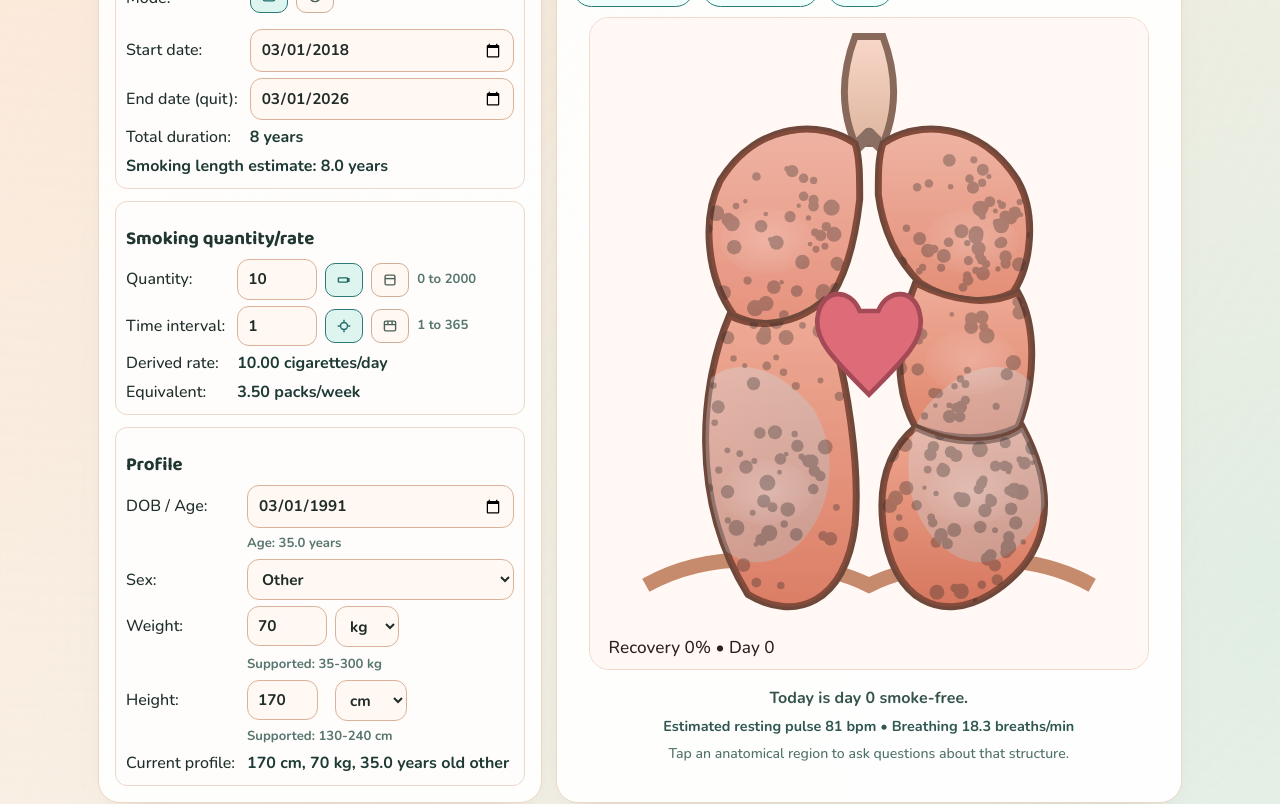
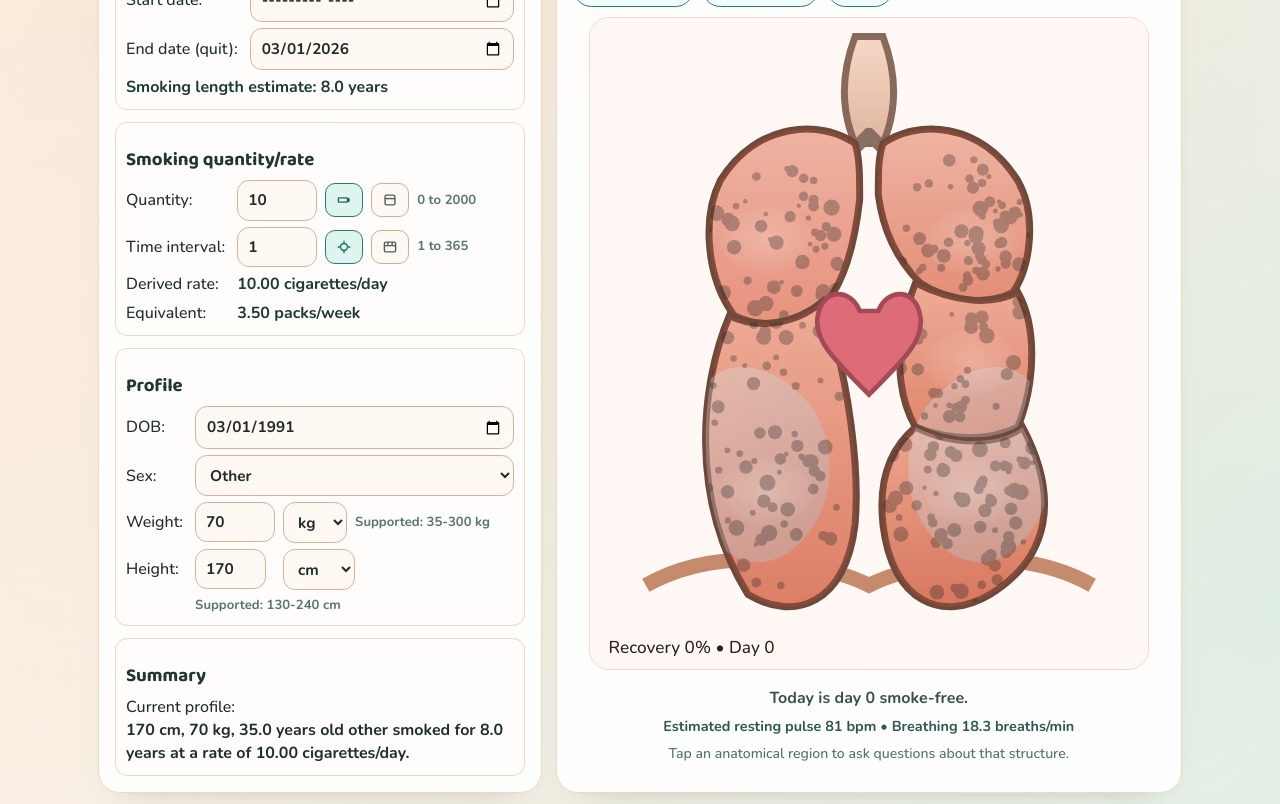
Before and after one commit to bacchuongdaungo/lungs_monitor, a React (Vite) app in the folder smoke-free-lungs/: page / in a window 1280 px wide. Shown: the part 380-1184 px from the top of the page. Built offline with nearby package versions, Linux system fonts and the light colour scheme.

Commit message:
fix: update smoking start date handling and improve error messages

```diff
--- a/smoke-free-lungs/src/components/InputForm.tsx
+++ b/smoke-free-lungs/src/components/InputForm.tsx
@@ -1,11 +1,11 @@
 import type { FocusEvent, KeyboardEvent, ReactNode } from "react";
 import {
-  ageYearsFromDOBISO,
+  // ageYearsFromDOBISO,
   estimateCigsPerDay,
   MAX_CONSUMPTION_INTERVAL_COUNT,
   MAX_CONSUMPTION_QUANTITY,
   MAX_HEIGHT_CM,
-  MAX_SMOKING_YEARS,
+  // MAX_SMOKING_YEARS,
   MAX_WEIGHT_KG,
   MIN_CONSUMPTION_INTERVAL_COUNT,
   MIN_HEIGHT_CM,
@@ -73,29 +73,6 @@ function ToggleButton({
 function yearsText(startISO: string, quitISO: string): string {
   const years = smokingYearsByDates(startISO, quitISO);
   return `${years.toFixed(1)} years`;
-}
-
-function formatDurationFromYears(years: number): string {
-  const totalDays = Math.max(0, Math.round(years * 365.25));
-  if (totalDays < 30) {
-    return `${totalDays} day${totalDays === 1 ? "" : "s"}`;
-  }
-
-  if (totalDays < 365) {
-    const months = Math.max(1, Math.round(totalDays / 30.44));
-    return `${months} month${months === 1 ? "" : "s"}`;
-  }
-
-  const wholeYears = Math.floor(totalDays / 365.25);
-  const wholeYearDays = Math.round(wholeYears * 365.25);
-  const remainingDays = Math.max(0, totalDays - wholeYearDays);
-  const remainingMonths = Math.round(remainingDays / 30.44);
-
-  if (remainingMonths <= 0) {
-    return `${wholeYears} year${wholeYears === 1 ? "" : "s"}`;
-  }
-
-  return `${wholeYears} year${wholeYears === 1 ? "" : "s"} ${remainingMonths} month${remainingMonths === 1 ? "" : "s"}`;
 }
 
 function weightRangeText(unit: WeightUnit): string {
@@ -205,7 +182,7 @@ export function InputForm({ inputs, errors, summary, onChange }: Props) {
     intervalCount,
   );
 
-  const ageYears = ageYearsFromDOBISO(inputs.dobISO);
+  // const ageYears = ageYearsFromDOBISO(inputs.dobISO);
 
   function handleConsumptionUnitChange(nextUnit: ConsumptionUnit) {
     if (nextUnit === inputs.consumptionUnit) return;
@@ -261,7 +238,7 @@ export function InputForm({ inputs, errors, summary, onChange }: Props) {
       <div className="summary-block">
         <h3 className="method-heading">Smoking length</h3>
         <div className="summary-grid">
-          <div>Mode:</div>
+          {/* <div>Mode:</div>
           <strong>
             <div className="toggle-row">
               <ToggleButton
@@ -287,7 +264,7 @@ export function InputForm({ inputs, errors, summary, onChange }: Props) {
                 onClick={() => onChange("smokingLengthMode", "approx_years")}
               />
             </div>
-          </strong>
+          </strong> */}
 
           {inputs.smokingLengthMode === "exact_dates" ? (
             <>
@@ -297,7 +274,7 @@ export function InputForm({ inputs, errors, summary, onChange }: Props) {
                   <input
                     id="smokingStartDateISO"
                     name="smokingStartDateISO"
-                    type="date"
+                    type="month"
                     aria-label="Start date"
                     value={inputs.smokingStartDateISO}
                     onChange={(event) => onChange("smokingStartDateISO", event.target.value)}
@@ -308,7 +285,7 @@ export function InputForm({ inputs, errors, summary, onChange }: Props) {
             </>
           ) : (
             <>
-              <div>Approximate years:</div>
+              {/* <div>Approx. years:</div>
               <strong>
                 <label className="summary-control" htmlFor="approxSmokingYears">
                   <input
@@ -326,7 +303,7 @@ export function InputForm({ inputs, errors, summary, onChange }: Props) {
                   <span className="field-hint">Range: 0 to {MAX_SMOKING_YEARS} years.</span>
                   {errors.approxSmokingYears ? <span className="field-error" role="alert">{errors.approxSmokingYears}</span> : null}
                 </label>
-              </strong>
+              </strong> */}
             </>
           )}
 
@@ -344,9 +321,6 @@ export function InputForm({ inputs, errors, summary, onChange }: Props) {
               {errors.quitDateISO ? <span className="field-error" role="alert">{errors.quitDateISO}</span> : null}
             </label>
           </strong>
-
-          <div>Total duration:</div>
-          <strong>{formatDurationFromYears(summary.smokingYears)}</strong>
         </div>
 
         <p className="summary-sentence">Smoking length estimate: {yearsText(summary.smokingStartDateISO, summary.quitDateISO)}</p>
@@ -467,7 +441,7 @@ export function InputForm({ inputs, errors, summary, onChange }: Props) {
       <div className="summary-block">
         <h3 className="method-heading">Profile</h3>
         <div className="summary-grid">
-          <div>DOB / Age:</div>
+          <div>DOB:</div>
           <strong>
             <label className="summary-control" htmlFor="dobISO">
               <input
@@ -478,7 +452,7 @@ export function InputForm({ inputs, errors, summary, onChange }: Props) {
                 value={inputs.dobISO}
                 onChange={(event) => onChange("dobISO", event.target.value)}
               />
-              <span className="field-hint">Age: {ageYears == null ? "--" : `${ageYears.toFixed(1)} years`}</span>
+              {/* <span className="field-hint">Age: {ageYears == null ? "--" : `${ageYears.toFixed(1)} years`}</span> */}
               {errors.dobISO ? <span className="field-error" role="alert">{errors.dobISO}</span> : null}
             </label>
           </strong>
@@ -637,7 +611,7 @@ export function InputForm({ inputs, errors, summary, onChange }: Props) {
             </div>
           </strong>
 
-          <div>Current profile:</div>
+          {/* <div>Current profile:</div>
           <strong>
             <span className="value-unit">{formatHeightValue(summary.heightValue, summary.heightUnit)}</span>
             {", "}
@@ -646,8 +620,22 @@ export function InputForm({ inputs, errors, summary, onChange }: Props) {
             <span className="value-unit">{summary.ageYears.toFixed(1)} years old</span>
             {" "}
             {summary.biologicalSex}
+          </strong> */}
+        </div>
+      </div>
+      <div className="summary-block">
+        <h3 className="method-heading">Summary</h3>
+        <div className="summary-grid"></div>
+        <div>Current profile:</div>
+          <strong>
+            <span className="value-unit">{formatHeightValue(summary.heightValue, summary.heightUnit)}</span>
+            {", "}
+            <span className="value-unit">{summary.weightValue} {summary.weightUnit}</span>
+            {", "}
+            <span className="value-unit">{summary.ageYears.toFixed(1)} years old</span>
+            {" "}
+            {summary.biologicalSex} smoked for {yearsText(summary.smokingStartDateISO, summary.quitDateISO)} at a rate of {estimatedCigsPerDay == null ? "--" : `${estimatedCigsPerDay.toFixed(2)} cigarettes/day`}.
           </strong>
-        </div>
       </div>
     </section>
   );
--- a/smoke-free-lungs/src/model.ts
+++ b/smoke-free-lungs/src/model.ts
@@ -528,7 +528,11 @@ export function validateInputs(inputs: Inputs, now = new Date()): ValidationResu
   let approxSmokingYears: number | null = null;
 
   if (lengthMode === "exact_dates") {
-    const smokingStartDate = parseISODateLocal(inputs.smokingStartDateISO);
+    let startInput = inputs.smokingStartDateISO;
+    if (/^\d{4}-\d{2}$/.test(startInput)) {
+      startInput += "-01";
+    }
+    const smokingStartDate = parseISODateLocal(startInput);
     if (!smokingStartDate) {
       errors.smokingStartDateISO = "Enter a valid smoking start date.";
     } else if (quitDate && smokingStartDate > quitDate) {
@@ -570,7 +574,7 @@ export function validateInputs(inputs: Inputs, now = new Date()): ValidationResu
   if (estimatedCigsPerDay == null) {
     errors.consumptionQuantity = errors.consumptionQuantity ?? "Enter a valid smoking pattern.";
   } else if (estimatedCigsPerDay > MAX_CIGS_PER_DAY) {
-    errors.consumptionQuantity = `This pattern equals ${estimatedCigsPerDay.toFixed(1)} cigarettes/day; max supported is ${MAX_CIGS_PER_DAY}.`;
+    errors.consumptionQuantity = `This means you smoke ${estimatedCigsPerDay.toFixed(1)} cigarettes in a day! How are you still alive???`;
   }
 
   const dob = parseISODateLocal(inputs.dobISO);
@@ -695,7 +699,11 @@ export function sanitizeInputs(inputs: Inputs, now = new Date()): ValidatedInput
   let approxSmokingYears: number | null = null;
 
   if (lengthMode === "exact_dates") {
-    const startCandidate = parseISODateLocal(inputs.smokingStartDateISO);
+    let startInput = inputs.smokingStartDateISO;
+    if (/^\d{4}-\d{2}$/.test(startInput)) {
+      startInput += "-01";
+    }
+    const startCandidate = parseISODateLocal(startInput);
     const safeStart = startCandidate && startCandidate <= safeQuitDate ? startCandidate : safeQuitDate;
     smokingStartDateISO = formatISODateLocal(safeStart);
     smokingYears = smokingYearsByDates(smokingStartDateISO, quitDateISO);
```
